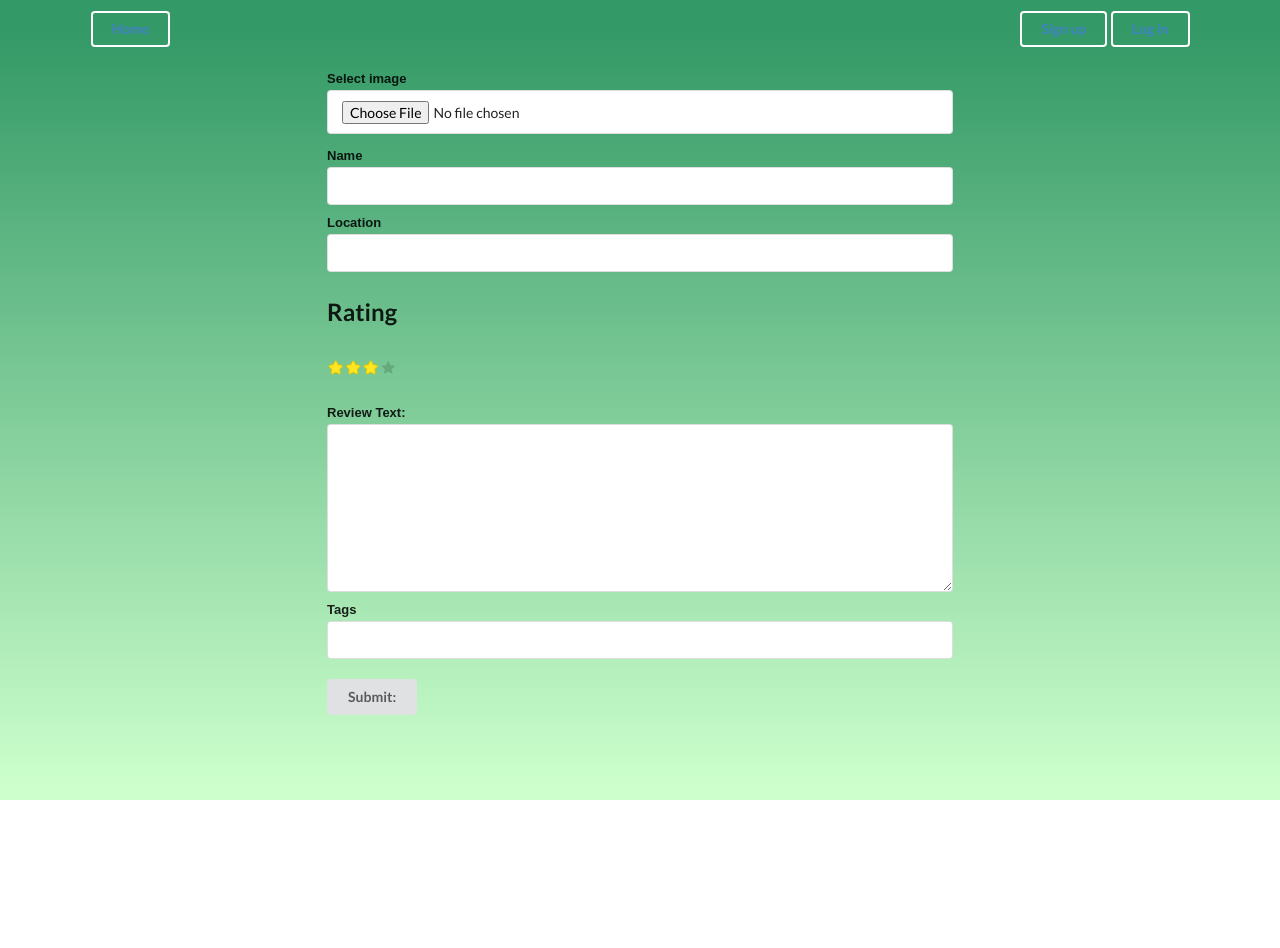
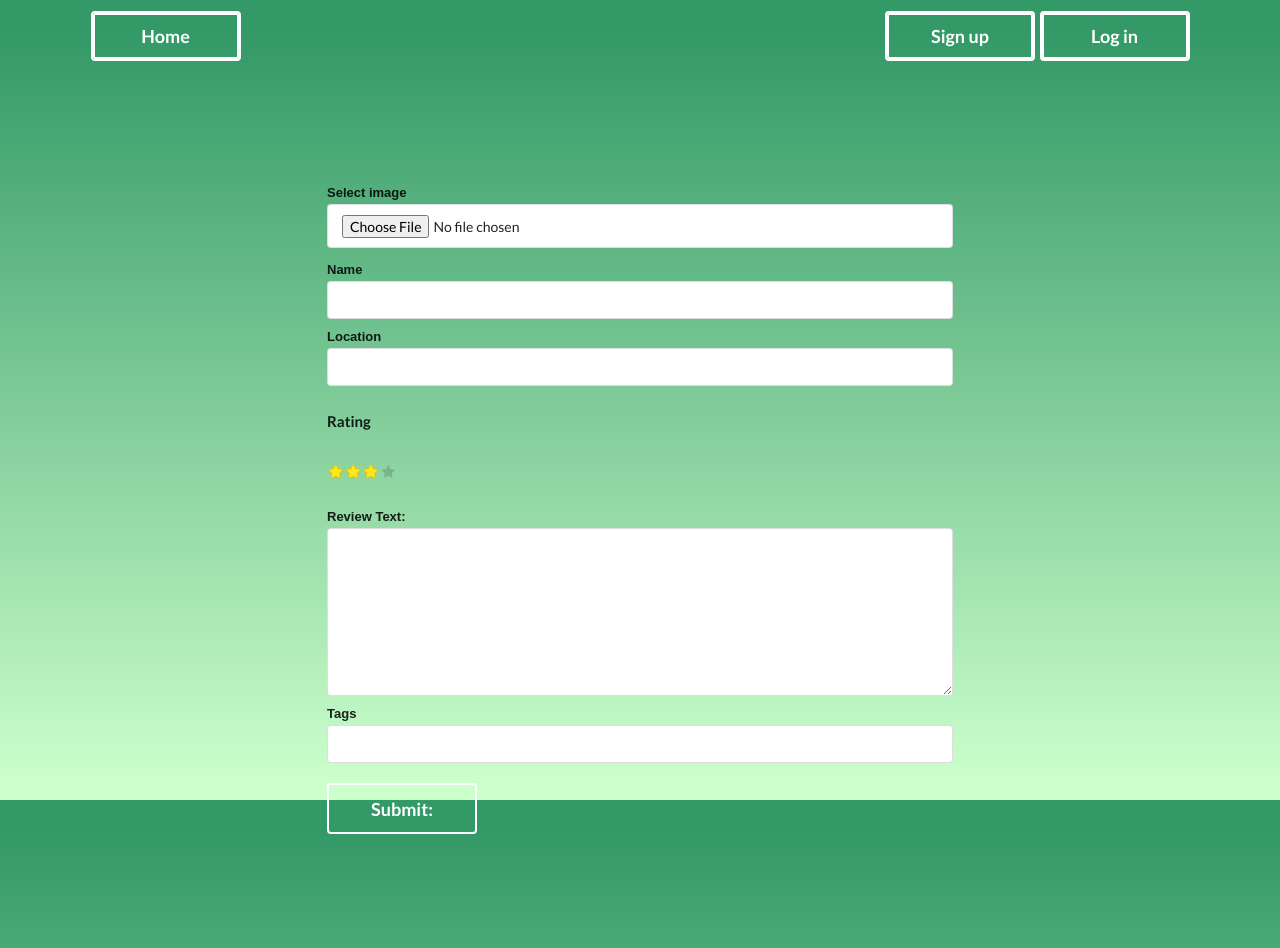
Before and after one commit to jamescook98/peregrine, a PHP site: page /post.html in a window 1280 px wide. Before the commit the page ends 800 px from the top, so only its background shows below. Run offline with PHP 8.4, Linux system fonts and the light colour scheme.

Commit message:
change post html and css

```diff
--- a/public/index.html
+++ b/public/index.html
@@ -54,7 +54,7 @@
   <div class="ui four cards" id="peregrine-results">
     <div class="card">
       <div class="image">
-        <img src="/images/2LABurrito.jpg">
+        <img src="./images/10Leona.jpg">
       </div>
       <div class="extra">
         Rating:
@@ -67,7 +67,7 @@
     </div>
     <div class="card">
       <div class="image">
-        <img src="/images/16roundabout.jpg">
+        <img src="./images/11Muse.jpg">
       </div>
       <div class="extra">
         Rating:
@@ -76,7 +76,7 @@
     </div>
     <div class="card">
       <div class="image">
-        <img src="./images/18HighwayRestaurant.jpg">
+        <img src="./images/16roundabout.jpg">
       </div>
       <div class="extra">
         Rating:
--- a/public/stylesheets/post.css
+++ b/public/stylesheets/post.css
@@ -25,4 +25,19 @@
 
 .ui.button {
     margin-top: 20px;
+    margin-top: 20px;
+    margin-bottom: 100px;
+    background-color: transparent;
+    border: 2px solid white;
+    width: 150px;
+    color: white;
+    font-size: large;
 }
+
+a{
+    color:white;
+}
+
+h2 {
+    font-size: 15px;
+}
```
